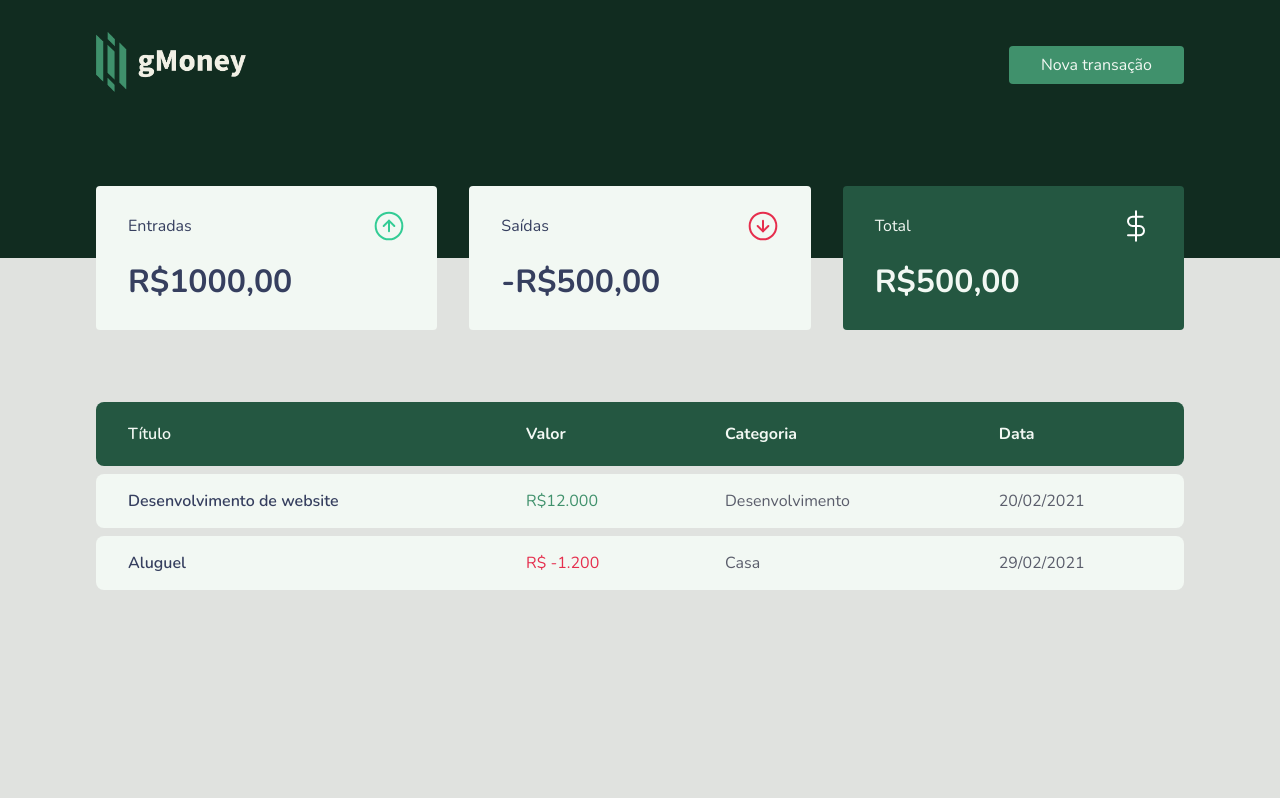
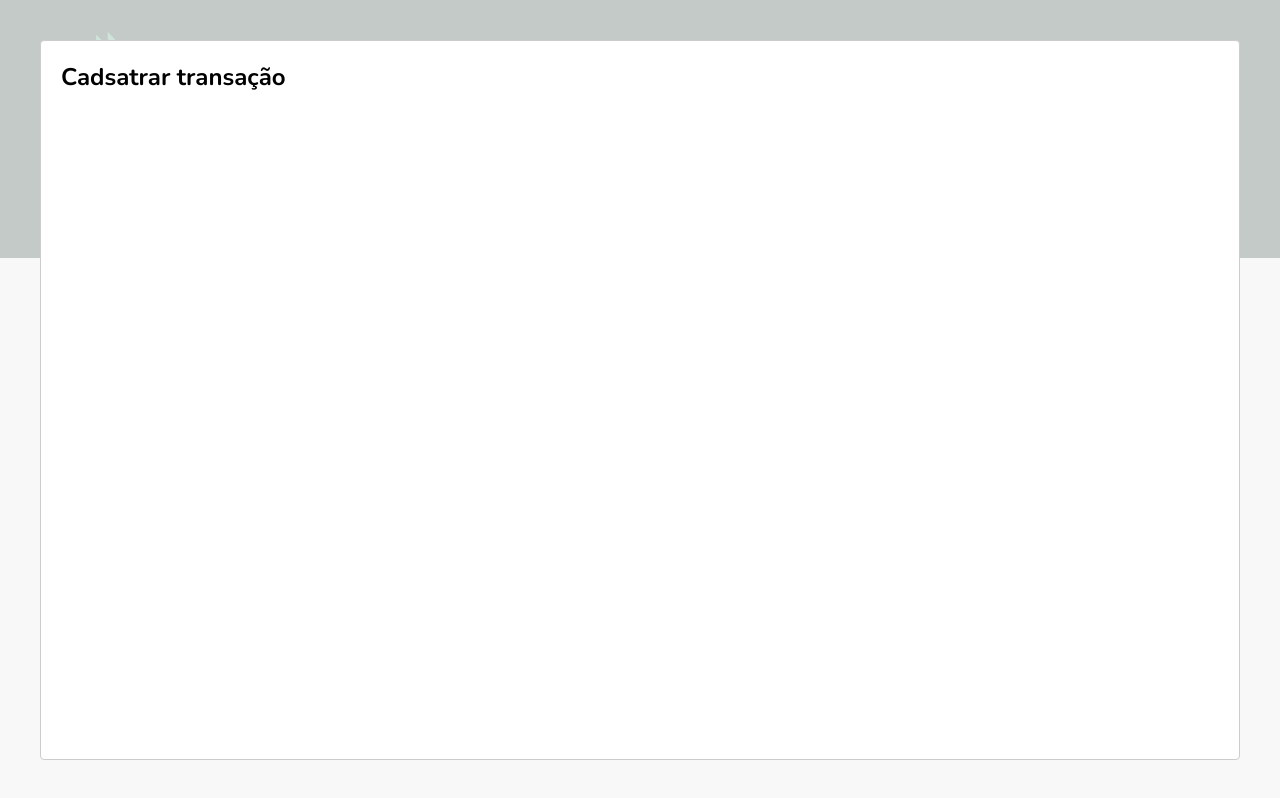
Before and after one commit to Elesiann/gMoney, a React (Create React App) app: page / in a window 1280 px wide. Both pictures are taken after a click on the button "Nova transação". Built offline with nearby package versions, Linux system fonts and the light colour scheme; no server answers; what miragejs would draw is missing.

Commit message:
creating modal

```diff
--- a/package.json
+++ b/package.json
@@ -7,6 +7,7 @@
     "miragejs": "^0.1.41",
     "react": "^17.0.2",
     "react-dom": "^17.0.2",
+    "react-modal": "^3.14.3",
     "react-scripts": "^4.0.3",
     "styled-components": "^5.3.1",
     "web-vitals": "^1.0.1"
@@ -19,6 +20,7 @@
     "@types/node": "^12.0.0",
     "@types/react": "^17.0.0",
     "@types/react-dom": "^17.0.0",
+    "@types/react-modal": "^3.12.1",
     "@types/styled-components": "^5.1.12",
     "typescript": "^4.1.2"
   },
--- a/src/App.tsx
+++ b/src/App.tsx
@@ -1,12 +1,36 @@
 import { Dashboard } from "./components/Dashboard";
 import { Header } from "./components/Header";
 import { GlobalStyle } from "./styles/global";
+import Modal from "react-modal";
+import { useState } from "react";
+
+Modal.setAppElement("#root");
 
 export function App() {
+  const [isNewTransactionModalOpen, setIsNewTransactionModalOpen] =
+    useState(false);
+
+  function handleOpenNewTransactionModal() {
+    setIsNewTransactionModalOpen(true);
+  }
+
+  function handleCloseNewTransactionModal() {
+    setIsNewTransactionModalOpen(false);
+  }
+
   return (
     <>
-      <Header />
+      <Header onOpenNewTransactionModal={handleOpenNewTransactionModal} />
+
       <Dashboard />
+
+      <Modal
+        isOpen={isNewTransactionModalOpen}
+        onRequestClose={handleCloseNewTransactionModal}
+      >
+        <h2>Cadsatrar transação</h2>
+      </Modal>
+
       <GlobalStyle />
     </>
   );
--- a/src/components/Header/index.tsx
+++ b/src/components/Header/index.tsx
@@ -1,13 +1,24 @@
+import { useState } from "react";
 import logoImg from "../../assets/logo.png";
+import Modal from "react-modal";
 import { Container } from "./styles";
 import { Content } from "./styles";
 
-export function Header() {
+interface HeaderProps {
+  onOpenNewTransactionModal: () => void;
+}
+
+export function Header({ onOpenNewTransactionModal }: HeaderProps) {
   return (
     <Container>
       <Content>
-        <a href="#"> <img className="logo" src={logoImg} alt="gMoney" /></a>
-        <button type="button">Nova transação</button>
+        <a href="#">
+          {" "}
+          <img className="logo" src={logoImg} alt="gMoney" />
+        </a>
+        <button type="button" onClick={onOpenNewTransactionModal}>
+          Nova transação
+        </button>
       </Content>
     </Container>
   );
```
Also changed, not shown: 1 other file (tests, documents, lock files or other folders).
